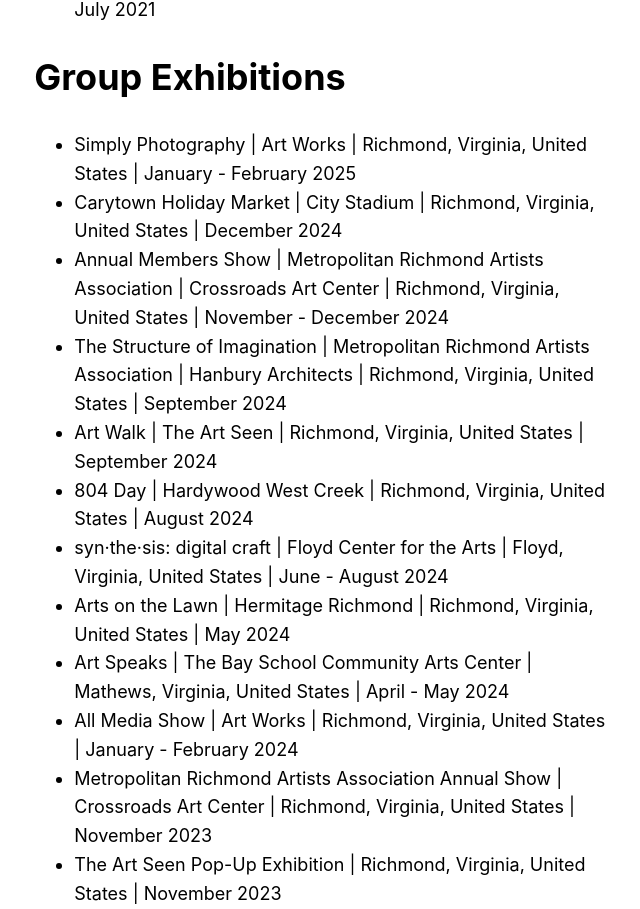
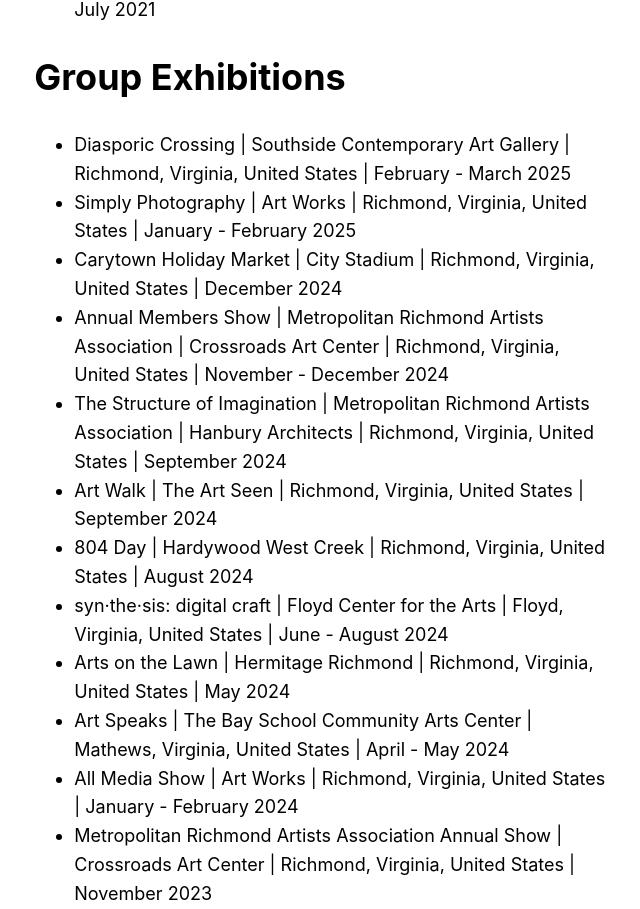
Before and after one commit to apbryant/website, a Next.js app: page /cv in a window 1280 px wide. Shown: the part 1956-2865 px from the top of the page, without its empty margins (319-959 px from the left). Built offline with nearby package versions, Linux system fonts and the light colour scheme.

Commit message:
add group exhibition

```diff
--- a/pages/cv.js
+++ b/pages/cv.js
@@ -107,6 +107,9 @@ export default function CV() {
 
         <h1>Group Exhibitions</h1>
         <ul>
+          <li>
+            Diasporic Crossing | Southside Contemporary Art Gallery | Richmond, Virginia, United States | February - March 2025
+          </li>
           <li>
             Simply Photography | Art Works | Richmond, Virginia, United States |
             January - February 2025
```
